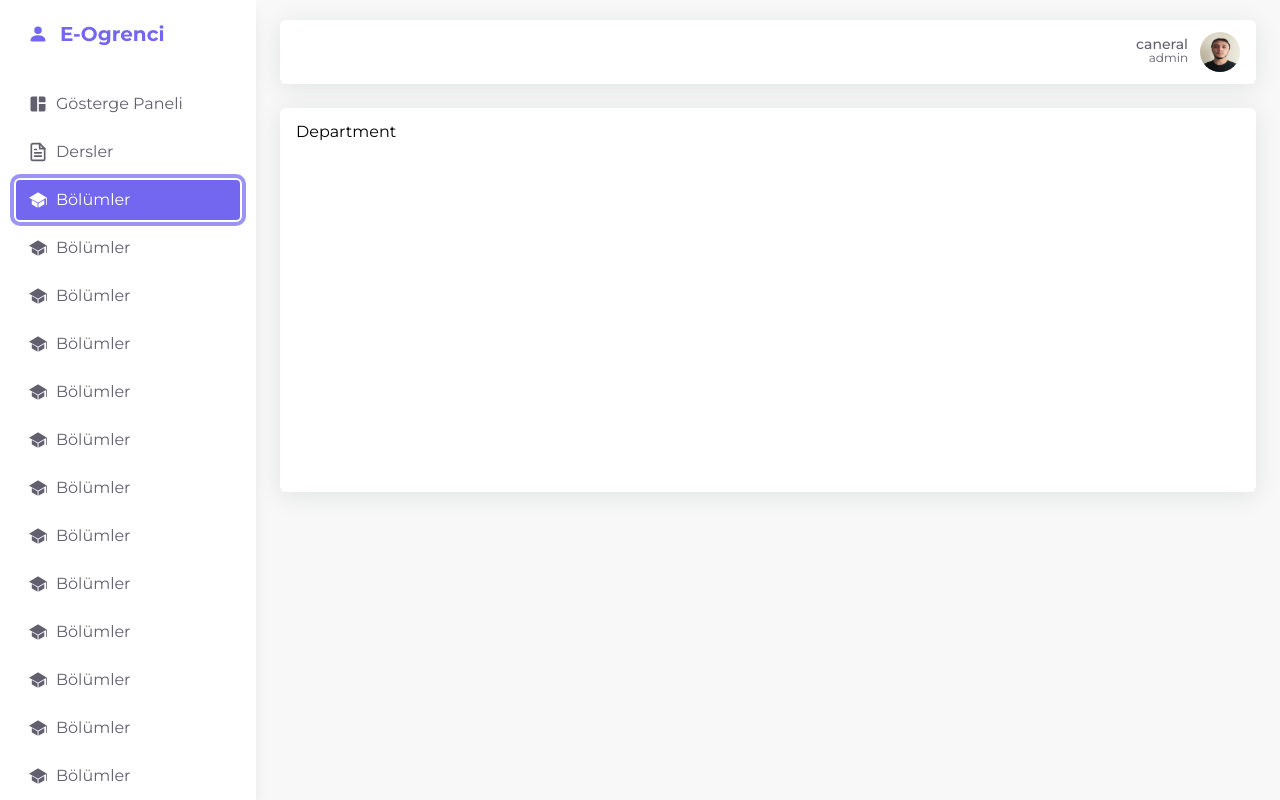
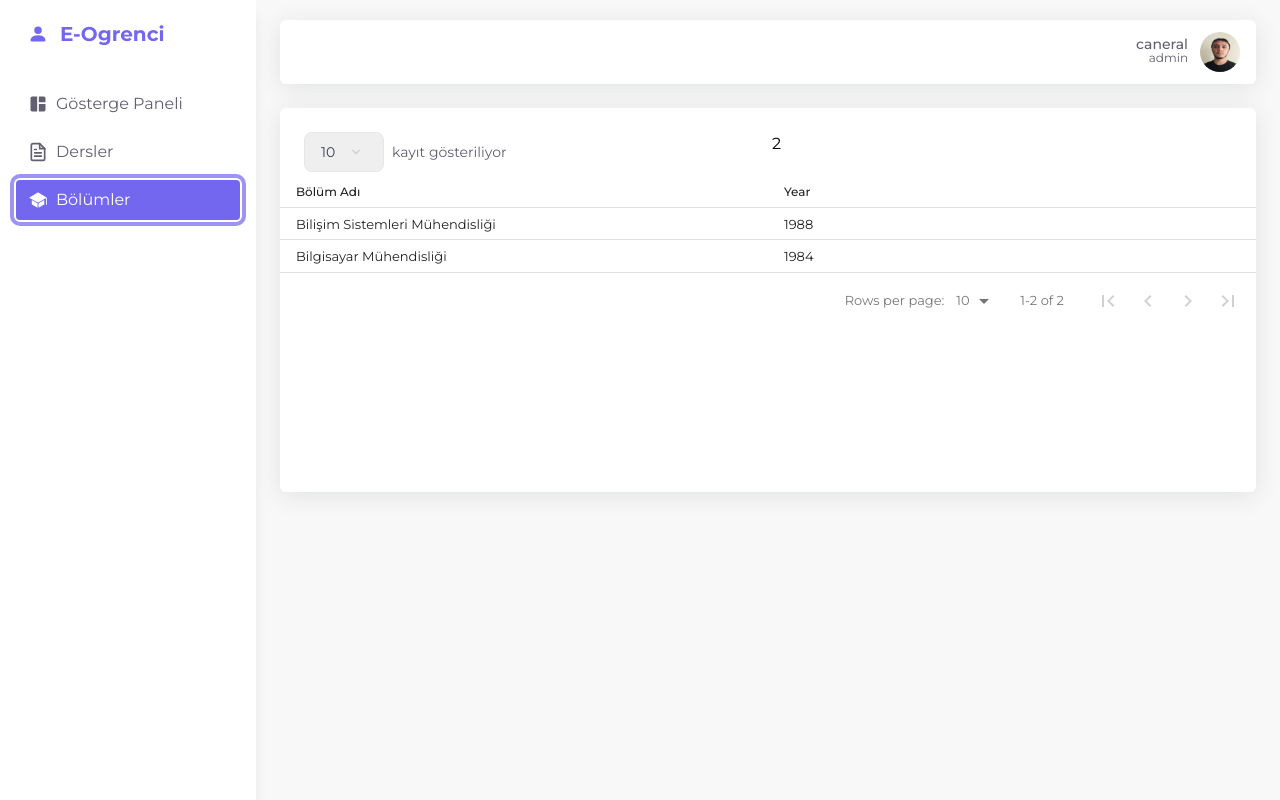
Before and after one commit to caneral/eogrenci.adminpanel, a React (Create React App) app: page /departments in a window 1280 px wide. Built offline with nearby package versions, Linux system fonts and the light colour scheme.

Commit message:
Select and datatable added

```diff
--- a/package.json
+++ b/package.json
@@ -8,6 +8,7 @@
     "@testing-library/react": "^12.1.2",
     "@testing-library/user-event": "^13.5.0",
     "react": "^17.0.2",
+    "react-data-table-component": "^7.4.6",
     "react-dom": "^17.0.2",
     "react-icons": "^4.3.1",
     "react-redux": "^7.2.6",
@@ -15,6 +16,7 @@
     "react-scripts": "5.0.0",
     "react-transition-group": "^4.4.2",
     "simplebar-react": "^2.3.6",
+    "styled-components": "^5.3.3",
     "tailwindcss-box-shadow-outline-extended": "^1.0.1",
     "web-vitals": "^2.1.2"
   },
--- /dev/null
+++ b/src/components/DataTableBase.js
@@ -0,0 +1,17 @@
+import React from 'react'
+import DataTable from 'react-data-table-component'
+
+const DataTableBase = (props) => {
+    return (
+        <div>
+            <DataTable
+                responsive
+                pagination
+                dense
+                {...props}
+            />
+        </div>
+    )
+}
+
+export default DataTableBase
--- /dev/null
+++ b/src/components/Input.js
@@ -0,0 +1,11 @@
+import React from 'react'
+
+const Input = (props,{children}) => {
+    return (
+        <input className='text-black placeholder-gray-600 w-full px-4 py-2.5 mt-2 text-base transition duration-500 ease-in-out transform border-transparent rounded-lg bg-gray-200  focus:border-blueGray-500 focus:bg-white dark:focus:bg-gray-800 focus:outline-none focus:shadow-outline focus:ring-2 ring-offset-current ring-offset-2 ring-gray-400 ' {...props}>
+
+        </input>
+    )
+}
+
+export default Input
--- a/src/navigation/vertical/pages.js
+++ b/src/navigation/vertical/pages.js
@@ -19,109 +19,6 @@ export const Pages = [
         title: 'Bölümler',
         path:'/departments',
         icon: <IoIosSchool size={20}/>
-    },{
-        id:'department',
-        title: 'Bölümler',
-        path:'/department',
-        icon: <IoIosSchool size={20}/>
-    },{
-        id:'department',
-        title: 'Bölümler',
-        path:'/department',
-        icon: <IoIosSchool size={20}/>
-    },{
-        id:'departments',
-        title: 'Bölümler',
-        path:'/department',
-        icon: <IoIosSchool size={20}/>
-    },{
-        id:'departments',
-        title: 'Bölümler',
-        path:'/department',
-        icon: <IoIosSchool size={20}/>
-    },{
-        id:'departments',
-        title: 'Bölümler',
-        path:'/department',
-        icon: <IoIosSchool size={20}/>
-    },
-    {
-        id:'departments',
-        title: 'Bölümler',
-        path:'/department',
-        icon: <IoIosSchool size={20}/>
-    },{
-        id:'departments',
-        title: 'Bölümler',
-        path:'/department',
-        icon: <IoIosSchool size={20}/>
-    },{
-        id:'departments',
-        title: 'Bölümler',
-        path:'/department',
-        icon: <IoIosSchool size={20}/>
-    },
-    {
-        id:'departments',
-        title: 'Bölümler',
-        path:'/department',
-        icon: <IoIosSchool size={20}/>
-    },{
-        id:'departments',
-        title: 'Bölümler',
-        path:'/department',
-        icon: <IoIosSchool size={20}/>
-    },{
-        id:'departments',
-        title: 'Bölümler',
-        path:'/department',
-        icon: <IoIosSchool size={20}/>
-    },
-    {
-        id:'departments',
-        title: 'Bölümler',
-        path:'/department',
-        icon: <IoIosSchool size={20}/>
-    },{
-        id:'departments',
-        title: 'Bölümler',
-        path:'/department',
-        icon: <IoIosSchool size={20}/>
-    },{
-        id:'departments',
-        title: 'Bölümler',
-        path:'/department',
-        icon: <IoIosSchool size={20}/>
-    },{
-        id:'departments',
-        title: 'Bölümler',
-        path:'/department',
-        icon: <IoIosSchool size={20}/>
-    },{
-        id:'departments',
-        title: 'Bölümler',
-        path:'/department',
-        icon: <IoIosSchool size={20}/>
-    },{
-        id:'departments',
-        title: 'Bölümler',
-        path:'/department',
-        icon: <IoIosSchool size={20}/>
-    },
-    {
-        id:'departments',
-        title: 'Bölümler',
-        path:'/department',
-        icon: <IoIosSchool size={20}/>
-    },{
-        id:'departments',
-        title: 'Bölümler',
-        path:'/department',
-        icon: <IoIosSchool size={20}/>
-    },{
-        id:'departments',
-        title: 'Bölümler',
-        path:'/department',
-        icon: <IoIosSchool size={20}/>
     }
+
 ];
--- a/src/pages/Homepage.js
+++ b/src/pages/Homepage.js
@@ -2,9 +2,9 @@ import React from 'react'
 
 const Homepage = () => {
     return (
-        <div>
-            AnasayfaAnasayfaAnasayfaAnasayfaAnasayfaAnasayfaAnasayfaAnasayfaAnasayfaAnasayfa
-        </div>
+        <div className=' bg-white rounded-md h-96 py-3 px-4 shadow-all'>
+             Anasayfa
+         </div>
     )
 }
 
--- a/src/pages/department/Department.js
+++ b/src/pages/department/Department.js
@@ -1,9 +1,11 @@
 import React from 'react'
+import Table from './Table'
 
 const Department = () => {
     return (
-         <div className=' bg-white rounded-md h-96 py-3 px-4 shadow-all'>
-             Department
+         <div className=' bg-white rounded-md h-96 py-3 shadow-all'>
+
+             <Table/>
          </div>
 
     )
--- /dev/null
+++ b/src/pages/department/Table.js
@@ -0,0 +1,88 @@
+import React from "react";
+import DataTable from "react-data-table-component";
+import DataTableBase from "../../components/DataTableBase";
+import Input from "../../components/Input";
+
+const Table = () => {
+  const ExpandedComponent = ({ data }) => (
+    <pre>{JSON.stringify(data, null, 2)}</pre>
+  );
+
+  const columns = [
+    {
+      name: "Bölüm Adı",
+      selector: (row) => row.department,
+      sortable: true,
+    },
+    {
+      name: "Year",
+      selector: (row) => row.year,
+      sortable: true,
+    },
+  ];
+
+  const data = [
+    {
+      id: 1,
+      department: "Bilişim Sistemleri Mühendisliği",
+      year: "1988",
+    },
+    {
+      id: 2,
+      department: "Bilgisayar Mühendisliği",
+      year: "1984",
+    },
+  ];
+  const CustomHeader = () => {
+    return (
+      <div className="w-full mt-2 mb-75 ">
+        <div className="grid grid-cols-2">
+          <div className="flex  items-center p-0 ">
+            <div className="flex items-center w-full">
+              <div class="relative inline-block w-20 text-gray-700 mr-2">
+                <select
+                  class="w-20 h-10 px-4  text-sm placeholder-gray-600 border rounded-lg appearance-none focus:shadow-outline "
+                  placeholder="Regular input"
+                >
+                  <option>10</option>
+                  <option>20</option>
+                  <option>30</option>
+                  <option>40</option>
+                  <option>50</option>
+                </select>
+                <div class="absolute inset-y-0 right-3 text-gray-300 flex items-center px-2 pointer-events-none">
+                  <svg class="w-4 h-4 fill-current" viewBox="0 0 20 20">
+                    <path
+                      d="M5.293 7.293a1 1 0 011.414 0L10 10.586l3.293-3.293a1 1 0 111.414 1.414l-4 4a1 1 0 01-1.414 0l-4-4a1 1 0 010-1.414z"
+                      clip-rule="evenodd"
+                      fill-rule="evenodd"
+                    ></path>
+                  </svg>
+                </div>
+              </div>
+              <label
+                htmlFor="rows-per-page"
+                className="text-black-base text-sm"
+              >
+                kayıt gösteriliyor
+              </label>
+            </div>
+          </div>
+          <div>2</div>
+        </div>
+      </div>
+    );
+  };
+  return (
+    <div>
+      <DataTableBase
+        columns={columns}
+        data={data}
+        subHeader
+        subHeaderComponent={<CustomHeader />}
+      />
+    </div>
+  );
+};
+
+export default Table;
--- a/src/pages/lesson/Lesson.js
+++ b/src/pages/lesson/Lesson.js
@@ -2,9 +2,9 @@ import React from 'react'
 
 const Lesson = () => {
     return (
-        <div>
-            Lesson
-        </div>
+        <div className=' bg-white rounded-md h-96 py-3 px-4 shadow-all'>
+             Dersler
+         </div>
     )
 }
 
```
Also changed, not shown: 1 other file (tests, documents, lock files or other folders).
